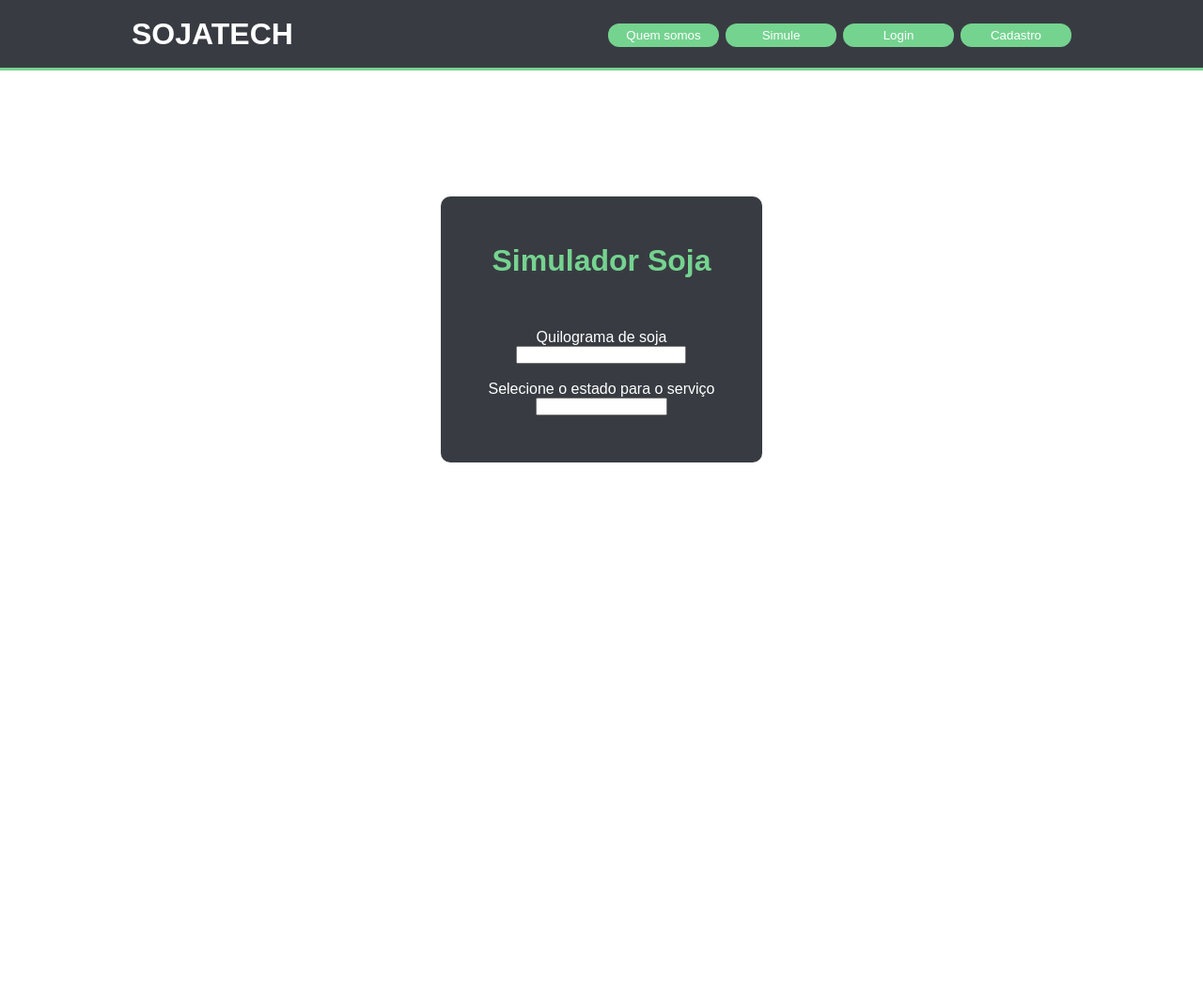
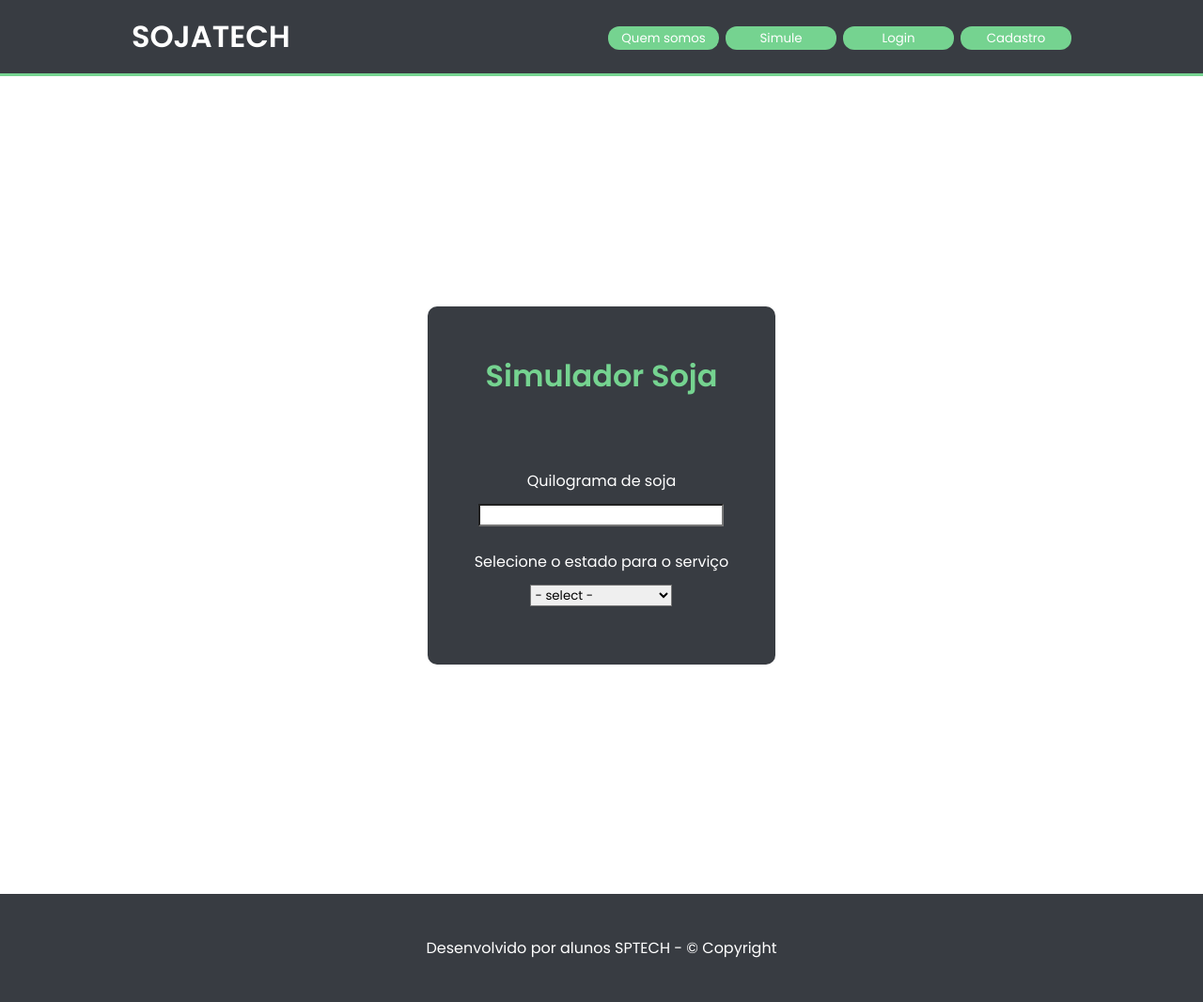
Before and after one commit to mathsprado714/projeto-soja, a plain HTML site: page Simulador Financeiro/calculadorapi-erik.html in a window 1280 px wide. Shown: the whole page at 94% size. Before the commit the page ends 800 px from the top, so only its background shows below. Drawn offline with Linux system fonts and the light colour scheme.

Commit message:
Ajustes no simulador,css e adicionado o rodapé

```diff
--- a/Simulador Financeiro/calculadora.css
+++ b/Simulador Financeiro/calculadora.css
@@ -18,3 +18,26 @@ h1{
     align-items: center;
     justify-content: center;
 }
+
+#in_kg{
+    color: black;
+    margin-top: 12px;
+}
+
+#sel_estado {
+    color: black;
+    margin-top: 12px;
+}
+
+#sel_estado option{
+    color: black;
+}
+
+.div_mensagem{
+    margin-top: 12px;
+    display: flex;
+    align-items: center;
+    justify-content: center;
+    text-align: center;
+    color: #fff;
+}
--- a/Simulador Financeiro/calculadorapi-erik.html
+++ b/Simulador Financeiro/calculadorapi-erik.html
@@ -6,6 +6,11 @@
     <meta name="viewport" content="width=device-width, initial-scale=1.0">
     <link rel="stylesheet" href="../Site-Institucional/site-sojatech.css">
     <link rel="stylesheet" href="calculadora.css">
+
+    <link rel="preconnect" href="https://fonts.gstatic.com">
+    <link href="https://fonts.googleapis.com/css2?family=Poppins:wght@400;600&display=swap" rel="stylesheet">
+    <script src="https://kit.fontawesome.com/e3550ee625.js" crossorigin="anonymous" defer></script>
+
     <title>SIMULADOR FINANCEIRO</title>
 </head>
 <body>
@@ -37,7 +42,7 @@
     Quilograma de soja <input id="in_kg"><br>
     Selecione o estado para o serviço
 
-    <select name="" id="sel_estado">
+    <select id="sel_estado" onchange="verificar()">
         <option value="">- select -</option>
         <option value="sp">São Paulo</option>
         <option value="ms">Mato Grosso do Sul</option>
@@ -50,16 +55,17 @@
         <option value="ba">Bahia</option>
 
     </select>
-
+    <div id="div_mensagem" class="div_mensagem"></div>
 
     <!-- <p>Ao clicar em verificar, aparecerá o valor total e a estimativa de perda em reais da soja em seu armazenamento</p>
     <button onclick="verificar()">Verificar</button> -->
-
-    <div id="div_mensagem"></div>
 </div>
 </div>
 </div>
     </div>
+    <footer>
+        <p>Desenvolvido por alunos SPTECH - &copy; Copyright</p>
+    </footer>
 </body>
 </html>
 <script>
@@ -67,6 +73,7 @@
 
         var preco = (Number(in_kg.value) * 1.54)
         var estado = sel_estado.value
+        var mensagem = ''
 
         if (estado == "sp") {
             mensagem = `O valor do seu quilograma de soja equivale a R$${preco}.<br>
--- a/Site-Institucional/Login/style.css
+++ b/Site-Institucional/Login/style.css
@@ -68,7 +68,8 @@ main {
 }
 
 main form {
-  margin-top: 7.8%;
+  margin-top: 7.0%;
+  margin-bottom: 15px;
   width: 35%;
   height: 75vh;
   background-color: #383c42;
--- a/Site-Institucional/site-sojatech.css
+++ b/Site-Institucional/site-sojatech.css
@@ -2,7 +2,8 @@
     padding: 0;
     margin: 0;
     color: #FFFFFF;
-    font-family: sans-serif;
+    font-family: 'Poppins',sans-serif;
+    background-size: cover;
 }
 
 .header {
@@ -63,7 +64,7 @@ li {
 .banner {
     background-image: url("./WhatsApp\ Image\ 2022-09-20\ at\ 21.03.31.jpeg");
     background-size: cover;
-    padding: 100px 0;
+    padding: 260px 0;
 
 }
 
@@ -119,3 +120,14 @@ a{
     text-decoration: none;
     cursor: pointer;
 }
+
+footer{
+    padding: 45px 0;
+    background-color: #383c42;
+}
+footer p{
+    display: flex;
+    align-items: center;
+    text-align: center;
+    justify-content: center;
+}
```
Also changed, not shown: Site-Institucional/Login/login.html (+3 -0 lines), Site-Institucional/site-sojatech.html (+7 -1 lines).
